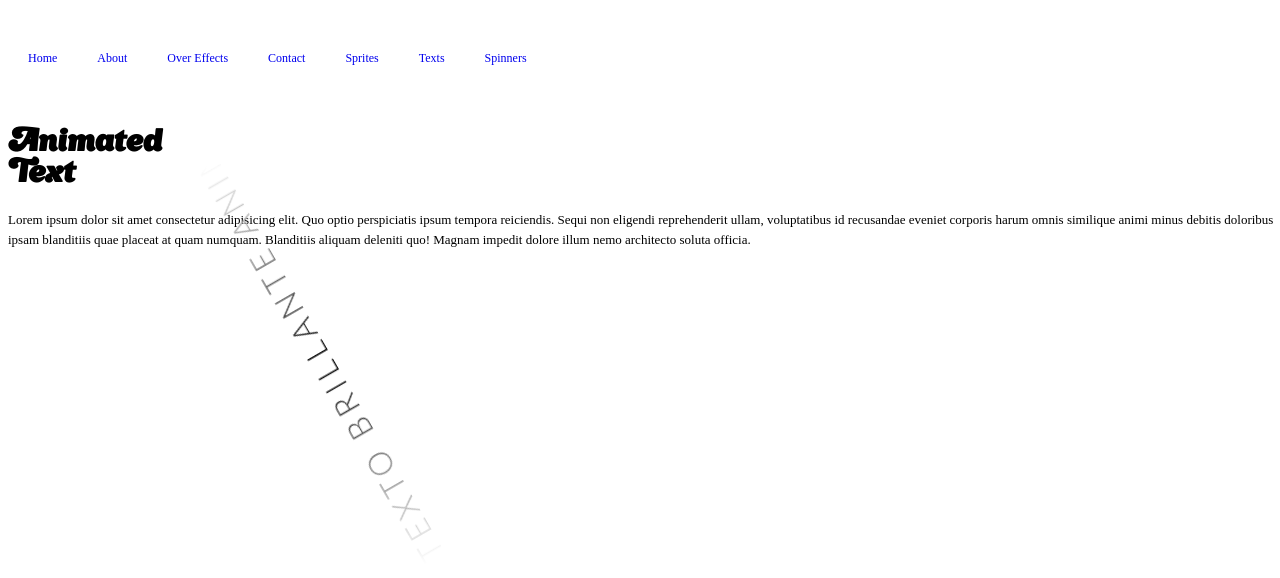
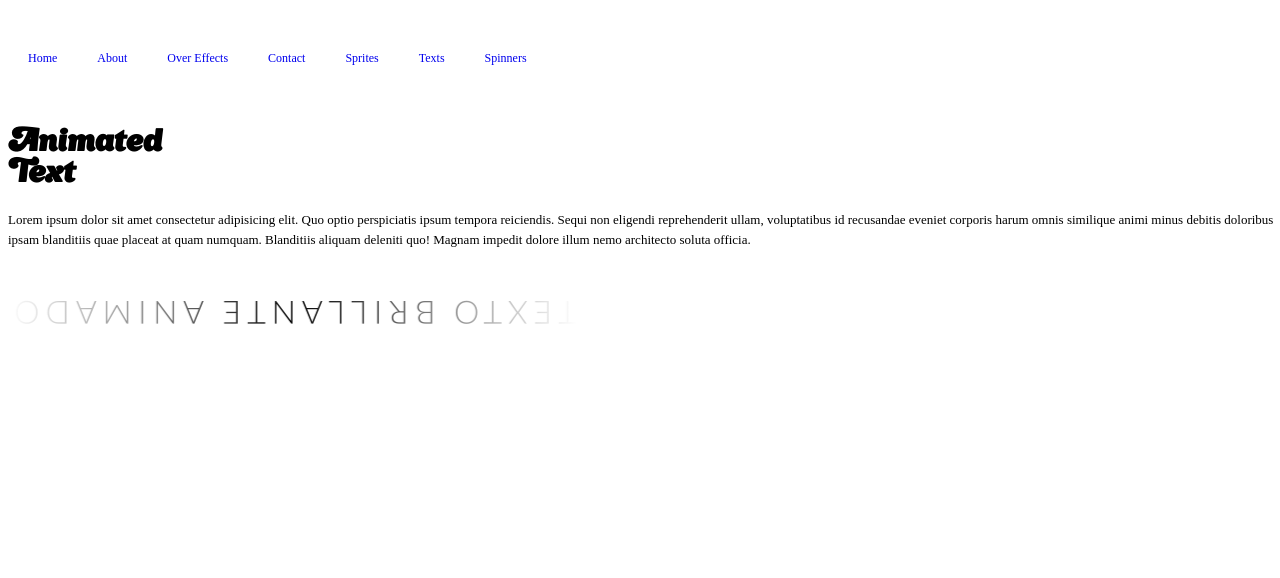
Before and after one commit to fvilca-reactjs/animated_pages_gsap, a React (Create React App) app: page /texts in a window 1280 px wide. Shown: the top 578 px of the page. Built offline with nearby package versions, Linux system fonts and the light colour scheme; a web font is replaced by a local one.

Commit message:
adding styles to texts

```diff
--- a/src/Pages/hover/hover.jsx
+++ b/src/Pages/hover/hover.jsx
@@ -23,7 +23,7 @@ function OverEffects() {
                 repeat: 1
             })
             animation.play();
-        }, 2000)
+        }, 3000)
 
 
     }, [])
--- a/src/Pages/texts/texts.scss
+++ b/src/Pages/texts/texts.scss
@@ -2,24 +2,26 @@
 
 .shining-text-wrapper{
   display: flex;
-  align-items: center;
+  //align-items: center;
 
   .text {
     font-family: "Lato";
     text-transform: uppercase;
     font-size: 2em;
     letter-spacing: 6px;
-    background:linear-gradient(90deg,white, black, white);
-    background-repeat: no-repeat;
-    background-size:80%;
-    animation: animate 3s linear infinite;
+    background:linear-gradient(-90deg,white, black, white);
+    //background-repeat: no-repeat;
+    //background-size:80%;
+    animation: animate 2s linear infinite;
     -webkit-background-clip: text;
     -webkit-text-fill-color:transparent;
 
   }
 
   @keyframes animate{
-      0%{ background-position: -500%;}
-      100%{background-position: 500%;}
+    0%{ transform: translate(); }
+    100%{ background-position: -100% }
+      //50%{ background-position: -100% }
+      //100%{background-position: 100%}
   }
 }
```
